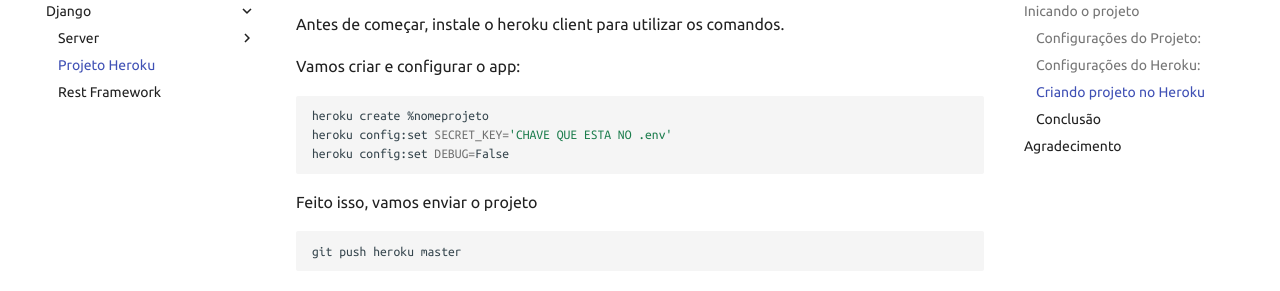
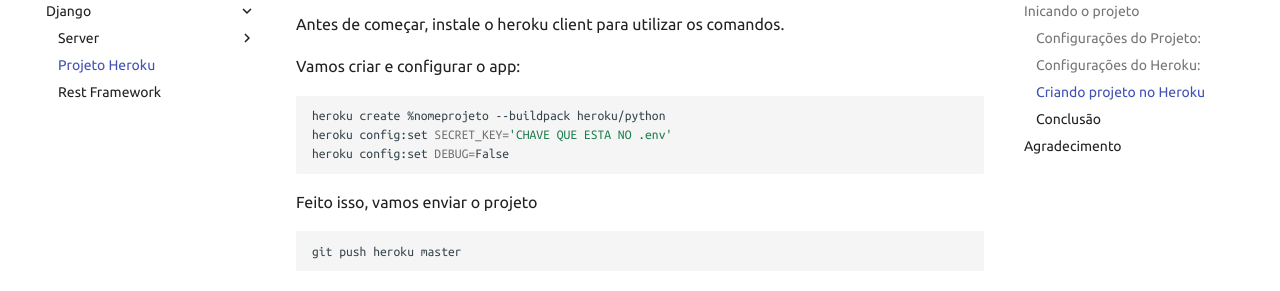
Before and after one commit to wgalleti/me, an MkDocs documentation site: the page built from docs/tutoriais/django/heroku.md, in a window 1280 px wide and 900 px high, scrolled down 4282 px. Shown: the part 151-442 px from the top of the window. Built offline with MkDocs 1.6.1 and Material for MkDocs 9.7.7, drawn with Linux system fonts in a browser that asks for light colours; old or Windows-style settings are respelled for this version of MkDocs.

Commit message:
Adicionado buildpack

````diff
--- a/docs/tutoriais/django/heroku.md
+++ b/docs/tutoriais/django/heroku.md
@@ -197,7 +197,7 @@
 Vamos criar e configurar o app:
 
 ```bash
-heroku create %nomeprojeto
+heroku create %nomeprojeto --buildpack heroku/python
 heroku config:set SECRET_KEY='CHAVE QUE ESTA NO .env'
 heroku config:set DEBUG=False
 ```
````
